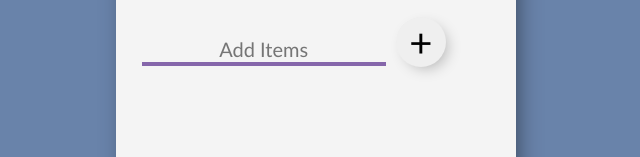
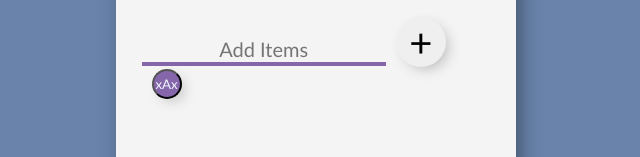
Before and after one commit to xitizupreti/ToDo, a React (Create React App) app: page / in a window 1280 px wide. Shown: the part 196-353 px from the top of the page, without its empty margins (324-964 px from the left). Built offline with nearby package versions, Linux system fonts and the light colour scheme.

Commit message:
clear all && min 3 letters

```diff
--- a/public/index.html
+++ b/public/index.html
@@ -9,8 +9,6 @@
       name="description"
       content=""
     />
-    <!-- <link rel="apple-touch-icon" href="%PUBLIC_URL%/favicon.png" /> -->
-    <link rel="manifest" href="%PUBLIC_URL%/manifest.json" />
     <title>ToDO List</title>
   </head>
   <body>
--- a/src/App.jsx
+++ b/src/App.jsx
@@ -1,26 +1,33 @@
 import React, { useState } from "react";
-import "./todo";
 import Todolist from "./todo";
 
 const App = () => {
   const [Inputlist, setInputlist] = useState("");
-
   const [items, setitems] = useState([]);
 
   const add = (event) => {
     setInputlist(event.target.value);
   };
   const list = () => {
-    setitems((olditems) => {
-      return [...olditems, Inputlist];
-    });
-    setInputlist("");
+    if (Inputlist.length > 2) {
+      setitems((olditems) => {
+        return [...olditems, Inputlist];
+      });
+      setInputlist("");
+    }
     // {document.getElementById('clear').value=''}
   };
   const del = (id) => {
     setitems((olditems) => {
-      return olditems.filter((arrele, index) => {
+      return olditems.filter((arr, index) => {
         return index !== id;
+      });
+    });
+  };
+  const all = (id) => {
+    setitems((olditems) => {
+      return olditems.filter((arr, index) => {
+        return index == id;
       });
     });
   };
@@ -41,6 +48,12 @@ const App = () => {
           <button type="submit" id="p" onClick={list}>
             +
           </button>
+          <div className="todo_style">
+            <button type="submit" className="fa_times" onClick={all}>
+              xAx
+            </button>
+          </div>
+
           <ol>
             {items.map((itemval, index) => {
               return (
```
